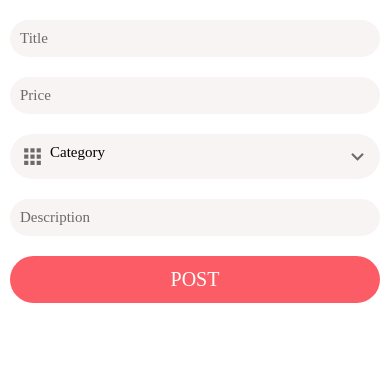
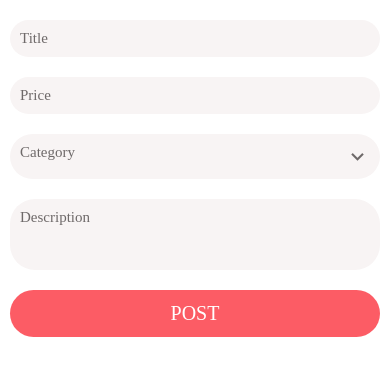
Before and after one commit to saulmaldonado/DoneWithIt, a React Native app: screen / in a window 390 px wide. Shown: the top 376 px of the page. Built offline with nearby package versions, Linux system fonts and the light colour scheme.

Commit message:
edited ListingEditScreen

```diff
--- a/app/components/AppPicker.tsx
+++ b/app/components/AppPicker.tsx
@@ -30,7 +30,9 @@ const AppPicker = ({ icon, placeholder, items, onSelectItem, selectedItem }: App
             />
           )}
 
-          <Text style={styles.text}>{selectedItem ? selectedItem.label : placeholder}</Text>
+          <Text style={selectedItem ? styles.text : styles.placeholderText}>
+            {selectedItem ? selectedItem.label : placeholder}
+          </Text>
           <MaterialCommunityIcons name='chevron-down' size={25} color={colors.medium} />
         </View>
       </TouchableWithoutFeedback>
@@ -63,10 +65,17 @@ const styles = StyleSheet.create({
     flex: 1,
     textAlignVertical: 'center',
   },
+  placeholderText: {
+    fontSize: 15,
+    fontFamily: fonts.primary,
+    flex: 1,
+    textAlignVertical: 'center',
+    color: colors.medium,
+  },
 });
 
 type AppPickerProps = {
-  icon: string;
+  icon?: string;
   placeholder: string;
   items: any[];
   selectedItem: any;
--- a/app/components/forms/AppFormPicker.tsx
+++ b/app/components/forms/AppFormPicker.tsx
@@ -40,7 +40,7 @@ const styles = StyleSheet.create({});
 type AppFormPickerProps = {
   name: string;
   items: { label: string; value: any }[];
-  icon: string;
+  icon?: string;
   placeholder: string;
 };
 
--- a/app/screens/ListingEditScreen.tsx
+++ b/app/screens/ListingEditScreen.tsx
@@ -13,8 +13,8 @@ const categories = [
 ];
 const validationSchema = yup.object().shape({
   title: yup.string().required().min(1).label('Title'),
+  description: yup.string().optional().label('Description'),
   price: yup.number().min(1).max(10000).label('Price'),
-  description: yup.string().optional().label('Description'),
 });
 
 const initialValues = { title: '', price: 0, category: undefined, description: '' };
@@ -27,10 +27,16 @@ const ListingEditScreen = () => {
         onSubmit={(values) => console.log(values)}
         validationSchema={validationSchema}
       >
-        <AppFormField name='title' placeholder='Title' autoCorrect={false} />
-        <AppFormField name='price' placeholder='Price' keyboardType='number-pad' />
-        <AppFormPicker name='category' icon='apps' items={categories} placeholder='Category' />
-        <AppFormField name='description' placeholder='Description' />
+        <AppFormField name='title' placeholder='Title' autoCorrect={false} maxLength={255} />
+        <AppFormField name='price' placeholder='Price' maxLength={8} keyboardType='number-pad' />
+        <AppFormPicker name='category' items={categories} placeholder='Category' />
+        <AppFormField
+          name='description'
+          placeholder='Description'
+          maxLength={255}
+          multiline
+          numberOfLines={3}
+        />
 
         <SubmitButton title='Post' />
       </AppForm>
```
